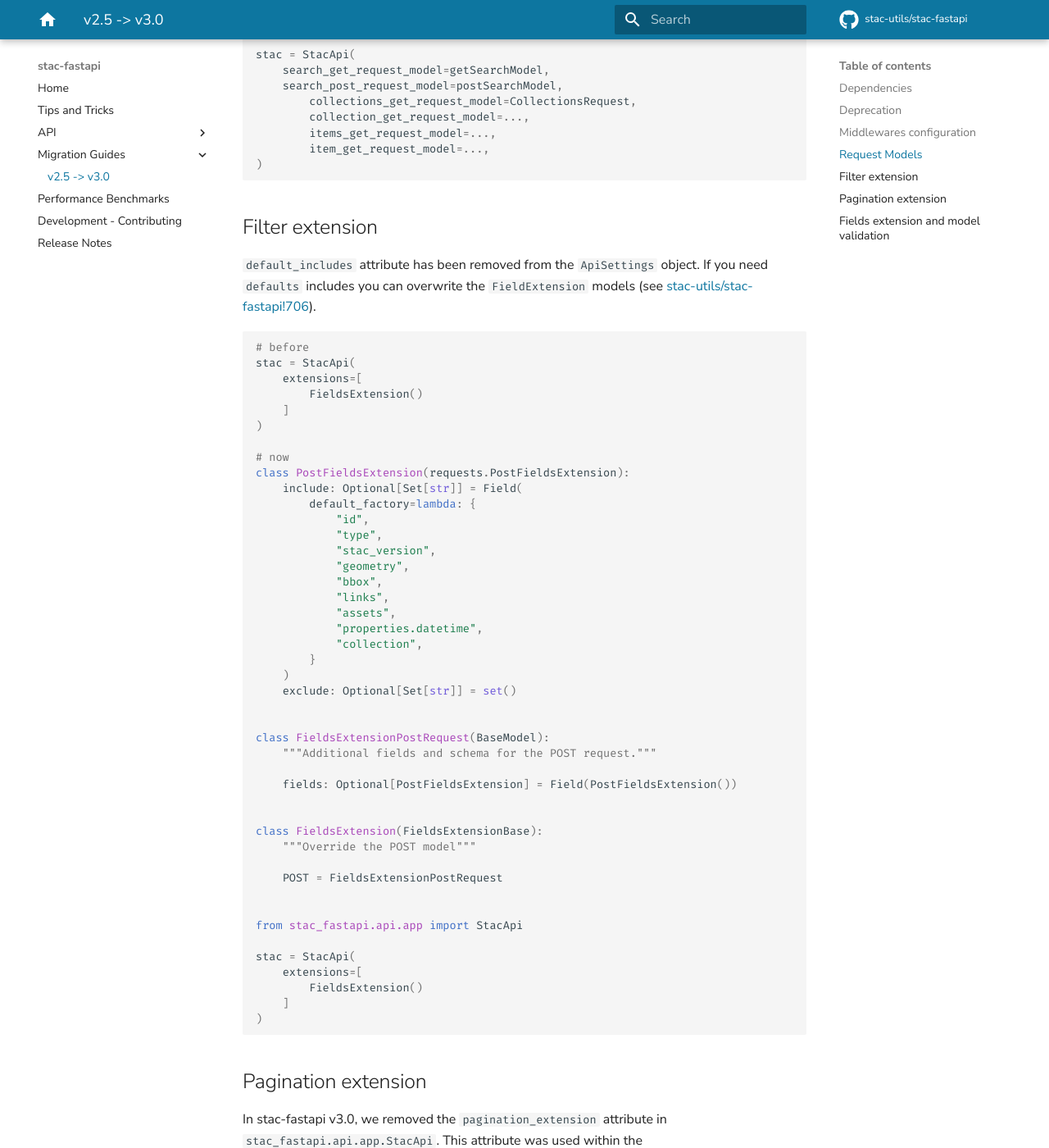
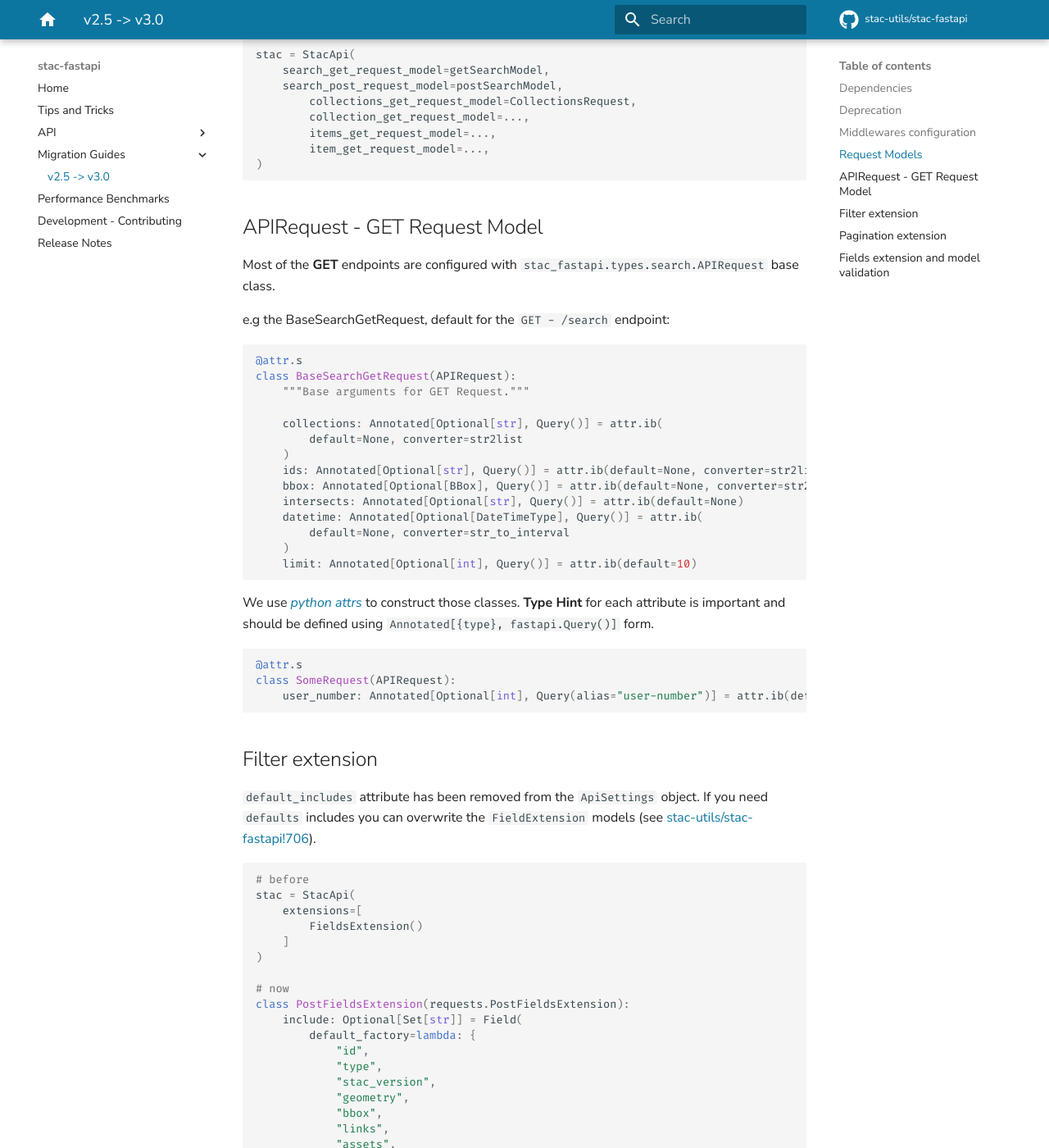
Before and after one commit to stac-utils/stac-fastapi, an MkDocs documentation site: the page built from docs/src/migrations/v3.0.0.md, in a window 1280 px wide and 1400 px high, scrolled down 2195 px. Shown: the whole window at 82% size. Built offline with MkDocs 1.6.1 and Material for MkDocs 9.7.7, drawn with Linux system fonts in a browser that asks for light colours; comment, search, counter and statistics services are not loaded.

Commit message:
more doc

````diff
--- a/docs/src/migrations/v3.0.0.md
+++ b/docs/src/migrations/v3.0.0.md
@@ -82,6 +82,37 @@ stac = StacApi(
         items_get_request_model=...,
         item_get_request_model=...,
 )
+```
+
+## APIRequest - GET Request Model
+
+Most of the **GET** endpoints are configured with `stac_fastapi.types.search.APIRequest` base class.
+
+e.g the BaseSearchGetRequest, default for the `GET - /search` endpoint:
+
+```python
+@attr.s
+class BaseSearchGetRequest(APIRequest):
+    """Base arguments for GET Request."""
+
+    collections: Annotated[Optional[str], Query()] = attr.ib(
+        default=None, converter=str2list
+    )
+    ids: Annotated[Optional[str], Query()] = attr.ib(default=None, converter=str2list)
+    bbox: Annotated[Optional[BBox], Query()] = attr.ib(default=None, converter=str2bbox)
+    intersects: Annotated[Optional[str], Query()] = attr.ib(default=None)
+    datetime: Annotated[Optional[DateTimeType], Query()] = attr.ib(
+        default=None, converter=str_to_interval
+    )
+    limit: Annotated[Optional[int], Query()] = attr.ib(default=10)
+```
+
+We use [*python attrs*](https://www.attrs.org/en/stable/) to construct those classes. **Type Hint** for each attribute is important and should be defined using `Annotated[{type}, fastapi.Query()]` form.
+
+```python
+@attr.s
+class SomeRequest(APIRequest):
+    user_number: Annotated[Optional[int], Query(alias="user-number")] = attr.ib(default=None)
 ```
 
 ## Filter extension
````
